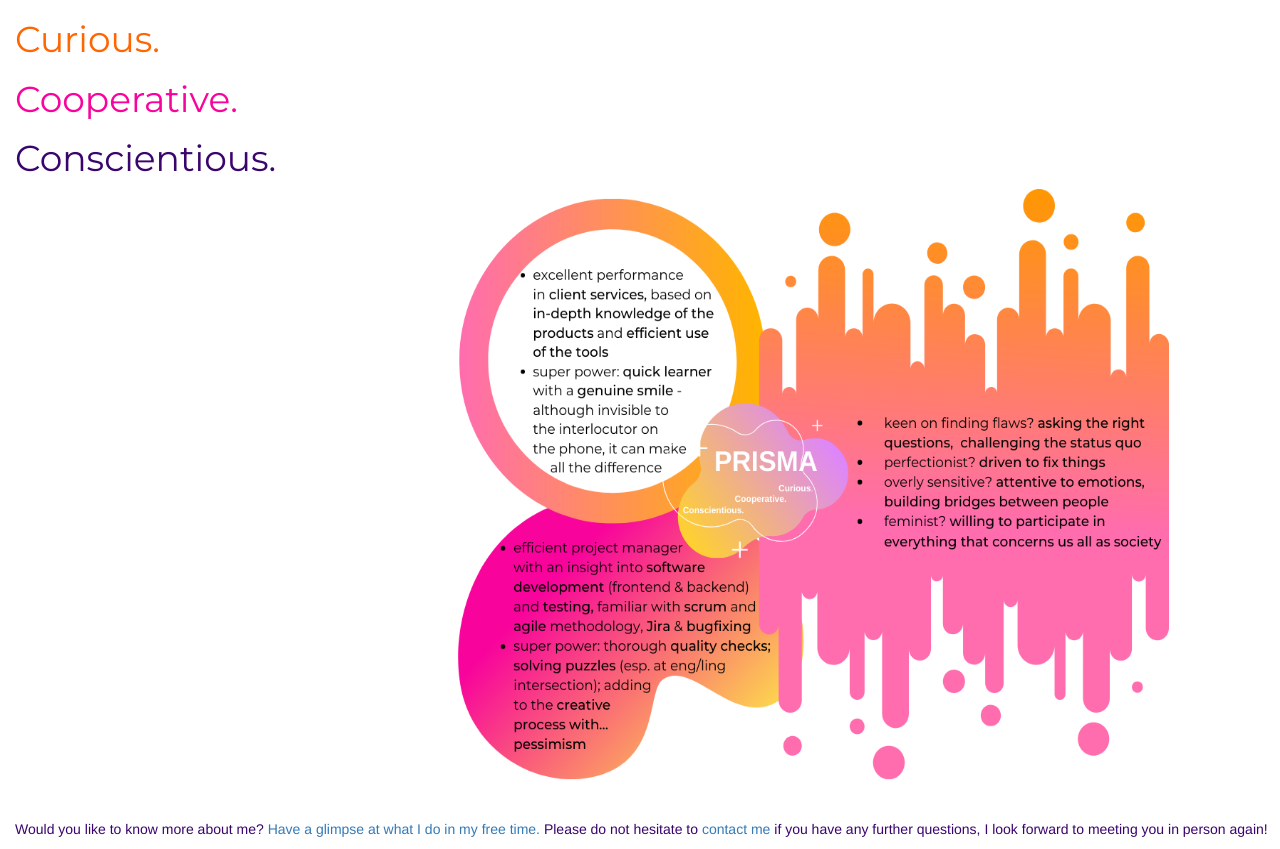
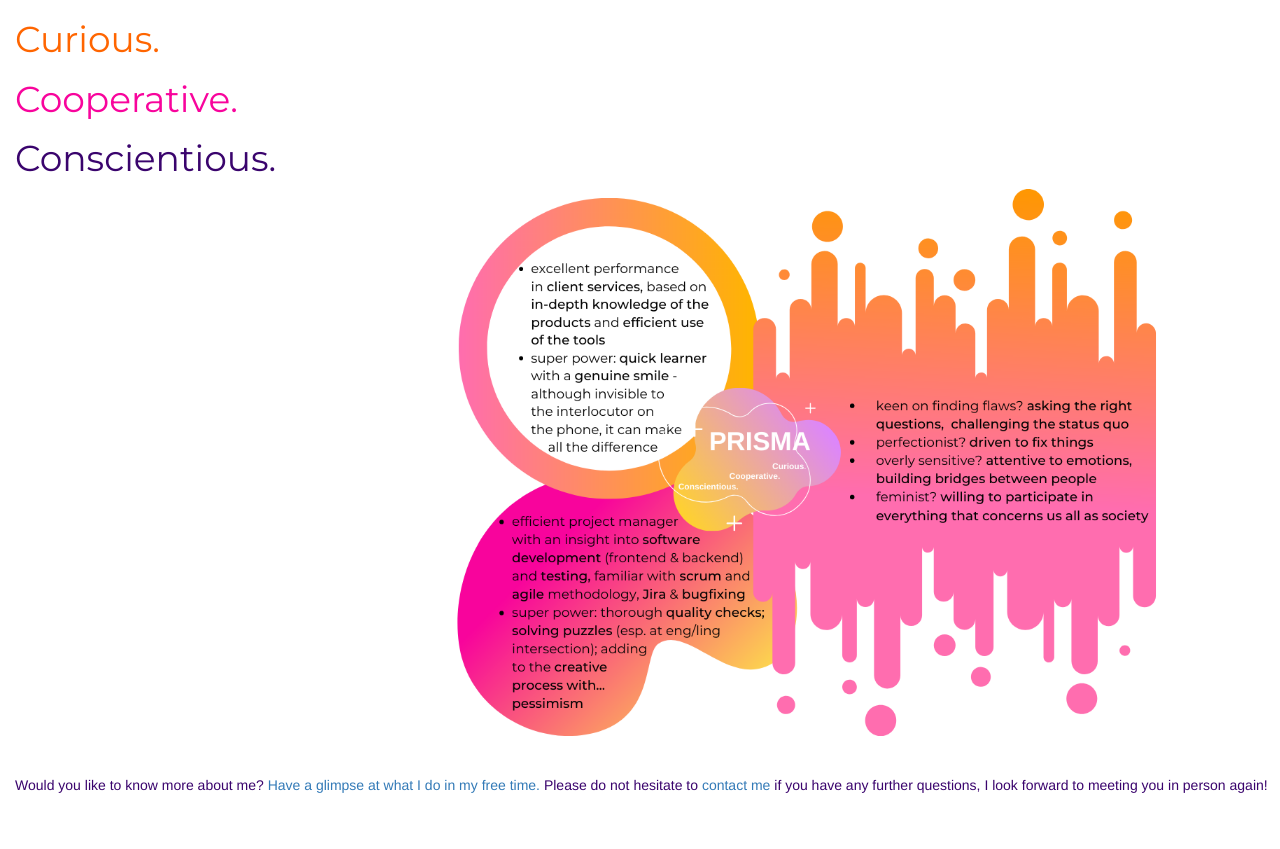
Before and after one commit to aniacotam/my-first-blog, a Django app: page / in a window 1280 px wide. After the commit the page ends 793 px from the top, so only its background shows below. Run offline with Django 3.2, Linux system fonts and the light colour scheme; some libraries are stand-ins or nearby versions.

Commit message:
Collectstatic

```diff
--- a/blog/templates/blog/post_list.html
+++ b/blog/templates/blog/post_list.html
@@ -17,11 +17,11 @@
        <div>
             <img>
             <img style="margin-left:400px;">
-            <img src="{% static 'img/Prisma.png' %}" alt="Curious.Conscientious.Cooperative" style="width:800px;height:600px;">
+            <img src="{% static 'img/Prisma.png' %}" alt="Curious.Conscientious.Cooperative" style="width:786px;height:556px;">
         </div>
      <br>
             <p>
-            <p style="font-family:Montserrat;"><p style="color:#3a046d;">Would you like to know more about me? <a href="https://www.instagram.com/chcemisie/?hl=en">Have a glimpse at what I do in my free time. </a>Please do not hesitate to <a href="mailto:aapilitowska@gmail.com">contact me</a> if you have any further questions, I look forward to meeting you in person again!
+                <p style="font-size:16px;"><p style="font-family:Montserrat;"><p style="color:#3a046d;">Would you like to know more about me? <a href="https://www.instagram.com/chcemisie/?hl=en">Have a glimpse at what I do in my free time. </a>Please do not hesitate to <a href="mailto:aapilitowska@gmail.com">contact me</a> if you have any further questions, I look forward to meeting you in person again!
             </p>
     </body>
 </html>
--- a/blog/urls.py
+++ b/blog/urls.py
@@ -4,5 +4,4 @@ from django.conf import settings
 from django.conf.urls.static import static
 urlpatterns=[
     path('', views.post_list, name='post_list'),
-]
-static(settings.STATIC_URL, document_root=settings.STATIC_ROOT)
+ ]
```
Also changed, not shown: mysite/settings.py (line endings or trailing spaces).
